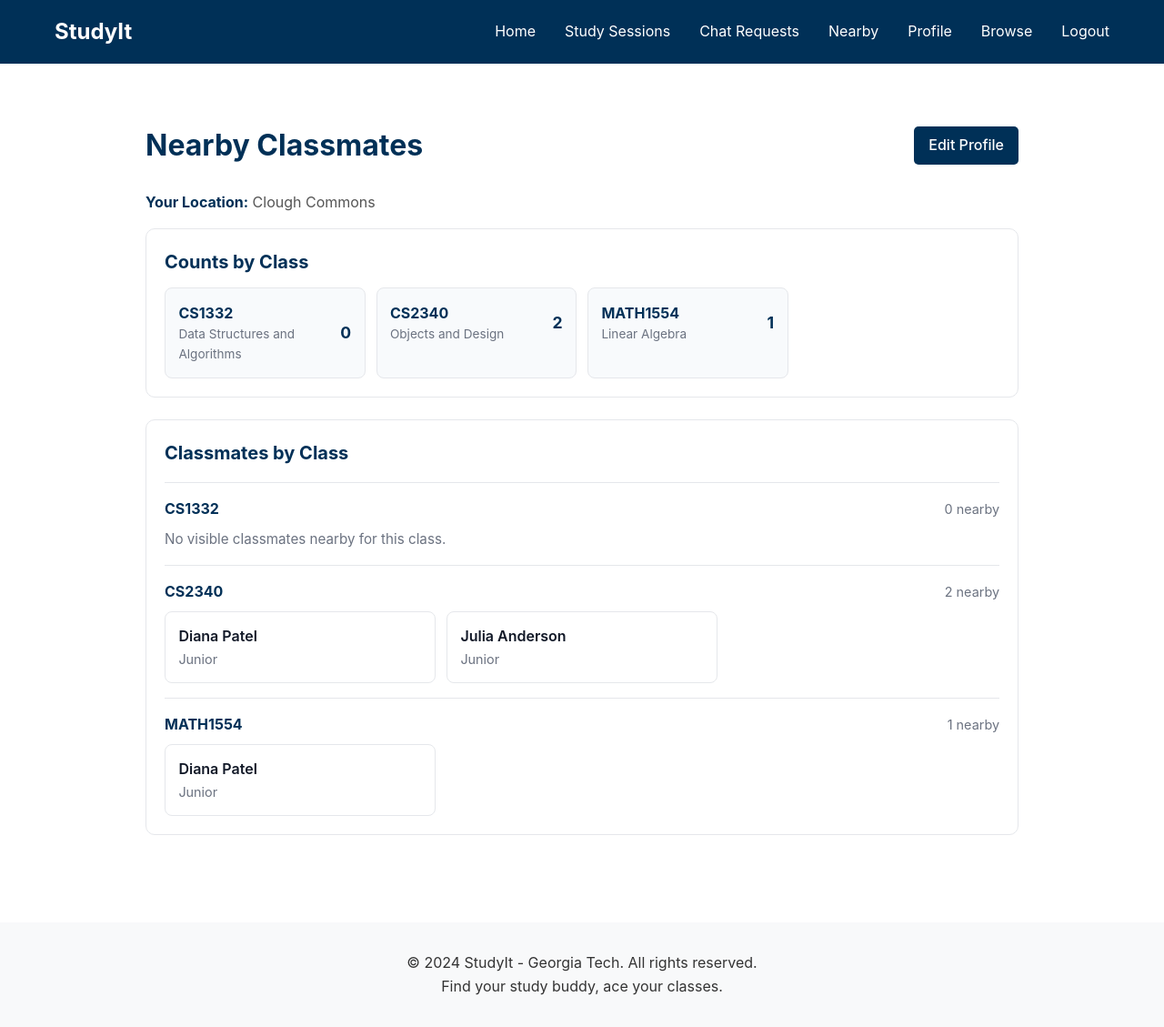
After one commit to OthmaneHachad/studyIt, a Django app: page /accounts/nearby/ in a window 1280 px wide. The commit adds this page. Shown: the whole page at 91% size. Run offline with Django 4.2, Linux system fonts and the light colour scheme; a user stored in the database is signed in; data comes from the database, SQL or seed files in the repository.

Commit message:
Add Nearby classmates page with per-class counts and privacy

```diff
--- a/accounts/urls.py
+++ b/accounts/urls.py
@@ -7,6 +7,7 @@ urlpatterns = [
     path('login/', views.login_view, name='login'),
     path('signup/', views.signup_view, name='signup'),
     path('logout/', views.logout_view, name='logout'),
+    path('nearby/', views.nearby_classmates, name='nearby'),
     path('profile/create/', views.create_profile, name='create_profile'),
     path('profile/', views.profile_view, name='profile'),
     path('profile/edit/', views.profile_edit, name='profile_edit'),
--- a/accounts/views.py
+++ b/accounts/views.py
@@ -6,6 +6,87 @@ from django.http import JsonResponse
 from django.db import models
 from .forms import LoginForm, UserRegistrationForm, StudentProfileForm, StudentClassForm, ClassForm
 from .models import StudentProfile, TAProfile, Class, StudentClass
+
+@login_required
+def nearby_classmates(request):
+    """Show classmates who are active and at the same location, with counts per class"""
+    # Ensure the user has a student profile
+    try:
+        current_profile = request.user.student_profile
+    except StudentProfile.DoesNotExist:
+        messages.info(request, 'Please create your profile first.')
+        return redirect('accounts:create_profile')
+
+    # Ensure current location is set
+    current_location = current_profile.current_location
+    if current_location is None:
+        messages.info(request, 'Set your current location to see nearby classmates.')
+        return render(request, 'accounts/nearby.html', {
+            'current_profile': current_profile,
+            'current_location': None,
+            'user_classes': current_profile.classes.all().order_by('code'),
+            'counts_by_class': {},
+            'grouped_by_class': {},
+        })
+
+    # Prepare user classes
+    user_classes_qs = current_profile.classes.all().order_by('code')
+    user_class_codes = set(user_classes_qs.values_list('code', flat=True))
+
+    # Candidates: active students at the same location, excluding self
+    candidates = (
+        StudentProfile.objects
+        .filter(is_active=True, current_location=current_location)
+        .exclude(id=current_profile.id)
+        .select_related('user', 'current_location')
+        .prefetch_related('classes')
+    )
+
+    # Group visible classmates by shared classes and compute counts
+    from collections import defaultdict
+    grouped_by_class = defaultdict(list)
+    counts_by_class = defaultdict(int)
+
+    for profile in candidates:
+        # Respect location privacy relative to viewer
+        if not profile.can_view_location(current_profile):
+            continue
+
+        # Determine shared class codes
+        their_codes = set(profile.classes.values_list('code', flat=True))
+        shared_codes = their_codes.intersection(user_class_codes)
+
+        for code in shared_codes:
+            counts_by_class[code] += 1
+            grouped_by_class[code].append(profile)
+
+    # Sort group members by name for consistent display
+    for code in grouped_by_class:
+        grouped_by_class[code].sort(key=lambda p: p.name.lower())
+
+    # Convert defaultdicts to normal dicts for template context
+    counts_by_class = dict(counts_by_class)
+    grouped_by_class = dict(grouped_by_class)
+
+    # Build class data list for simpler template rendering
+    user_classes_data = []
+    for cls in user_classes_qs:
+        code = cls.code
+        user_classes_data.append({
+            'code': code,
+            'name': cls.name,
+            'count': counts_by_class.get(code, 0),
+            'members': grouped_by_class.get(code, []),
+        })
+
+    return render(request, 'accounts/nearby.html', {
+        'current_profile': current_profile,
+        'current_location': current_location,
+        'user_classes': user_classes_qs,
+        'user_classes_data': user_classes_data,
+        'counts_by_class': counts_by_class,
+        'grouped_by_class': grouped_by_class,
+    })
 
 def login_view(request):
     """Handle user login"""
--- /dev/null
+++ b/templates/accounts/nearby.html
@@ -0,0 +1,82 @@
+{% extends "base.html" %}
+
+{% block title %}Nearby Classmates - StudyIt{% endblock %}
+
+{% block content %}
+<div style="max-width: 960px; margin: 2rem auto;">
+    <div style="display: flex; justify-content: space-between; align-items: center; margin-bottom: 1.5rem;">
+        <h1 style="color: #003057;">Nearby Classmates</h1>
+        <a href="{% url 'accounts:profile_edit' %}" style="background: #003057; color: white; padding: 0.5rem 1rem; text-decoration: none; border-radius: 5px; font-weight: 500;">Edit Profile</a>
+    </div>
+
+    {% if current_location %}
+        <div style="margin-bottom: 1rem; color: #555;">
+            <strong style="color: #003057;">Your Location:</strong>
+            <span>{{ current_location.name }}</span>
+        </div>
+    {% else %}
+        <div style="padding: 1rem; border: 2px solid #ffc107; background: #fff3cd; color: #664d03; border-radius: 8px;">
+            Set your current location in your profile to find nearby classmates.
+            <a href="{% url 'accounts:profile_edit' %}" style="color: #003057; font-weight: 600; margin-left: 0.25rem;">Update now →</a>
+        </div>
+    {% endif %}
+
+    {% if current_location %}
+    <div style="display: grid; grid-template-columns: 1fr; gap: 1.5rem;">
+        <section style="background: white; padding: 1.25rem; border-radius: 10px; border: 1px solid #e5e7eb;">
+            <h2 style="color: #003057; font-size: 1.25rem; margin-bottom: 0.75rem;">Counts by Class</h2>
+            {% if user_classes_data %}
+                <div style="display: grid; grid-template-columns: repeat(auto-fill, minmax(220px, 1fr)); gap: 0.75rem;">
+                    {% for item in user_classes_data %}
+                        <div style="border: 1px solid #e5e7eb; border-radius: 8px; padding: 0.9rem; background: #f8fafc;">
+                            <div style="display: flex; justify-content: space-between; align-items: center;">
+                                <div>
+                                    <div style="font-weight: 700; color: #003057;">{{ item.code }}</div>
+                                    <div style="font-size: 0.85rem; color: #6b7280;">{{ item.name }}</div>
+                                </div>
+                                <div style="font-weight: 700; color: #003057; font-size: 1.1rem;">{{ item.count }}</div>
+                            </div>
+                        </div>
+                    {% endfor %}
+                </div>
+            {% else %}
+                <div style="color: #6b7280;">You have no classes added. Add classes to see nearby classmates.</div>
+            {% endif %}
+        </section>
+
+        <section style="background: white; padding: 1.25rem; border-radius: 10px; border: 1px solid #e5e7eb;">
+            <h2 style="color: #003057; font-size: 1.25rem; margin-bottom: 0.75rem;">Classmates by Class</h2>
+            {% if user_classes_data %}
+                {% for item in user_classes_data %}
+                    <div style="border-top: 1px solid #e5e7eb; padding-top: 1rem; margin-top: 1rem;">
+                        <div style="display: flex; justify-content: space-between; align-items: center; margin-bottom: 0.5rem;">
+                            <div style="font-weight: 700; color: #003057;">{{ item.code }}</div>
+                            <div style="color: #6b7280; font-size: 0.9rem;">{{ item.count }} nearby</div>
+                        </div>
+                        {% if item.members %}
+                            <div style="display: grid; grid-template-columns: repeat(auto-fill, minmax(260px, 1fr)); gap: 0.75rem;">
+                                {% for p in item.members %}
+                                    <a href="{% url 'accounts:profile_detail' p.user.id %}" style="display: block; text-decoration: none; color: inherit;">
+                                        <div style="border: 1px solid #e5e7eb; border-radius: 8px; padding: 0.9rem;">
+                                            <div style="font-weight: 600; color: #111827;">{{ p.name }}</div>
+                                            <div style="color: #6b7280; font-size: 0.9rem;">{{ p.get_year_display }}</div>
+                                        </div>
+                                    </a>
+                                {% endfor %}
+                            </div>
+                        {% else %}
+                            <div style="color: #6b7280; font-size: 0.95rem;">No visible classmates nearby for this class.</div>
+                        {% endif %}
+                    </div>
+                {% endfor %}
+            {% else %}
+                <div style="color: #6b7280;">No classes to display.</div>
+            {% endif %}
+        </section>
+    </div>
+    {% endif %}
+</div>
+
+{% endblock %}
+
+{% block extra_js %}{% endblock %}
--- a/templates/base.html
+++ b/templates/base.html
@@ -68,6 +68,7 @@
                 {% if user.is_authenticated %}
                     <li><a href="#">Study Sessions</a></li>
                     <li><a href="{% url 'chat:request_list' %}">Chat Requests</a></li>
+                    <li><a href="{% url 'accounts:nearby' %}">Nearby</a></li>
                     <li><a href="{% url 'accounts:profile' %}">Profile</a></li>
                     <li><a href="{% url 'accounts:profile_list' %}">Browse</a></li>
                     <li><a href="{% url 'accounts:logout' %}">Logout</a></li>
```
